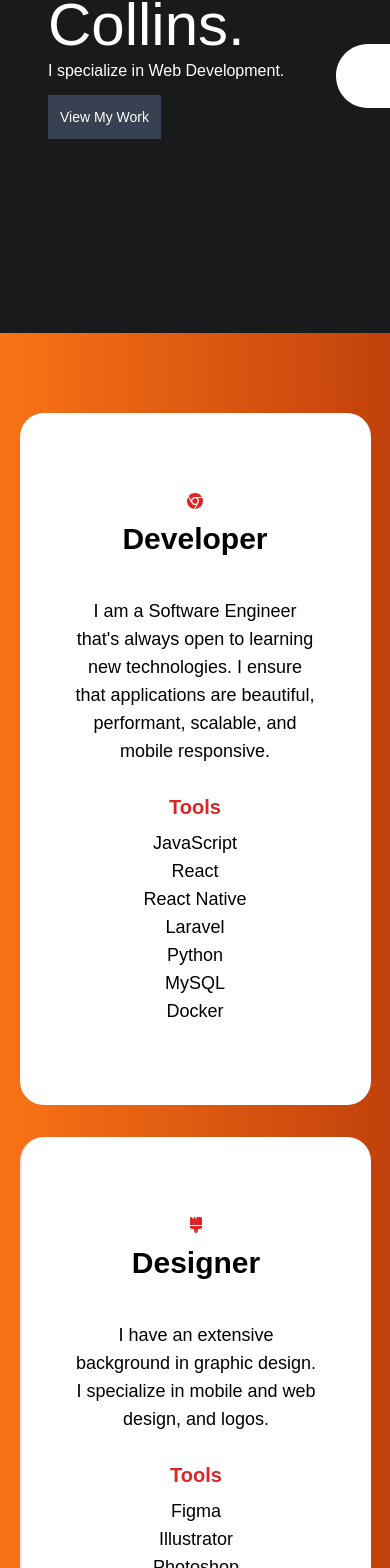
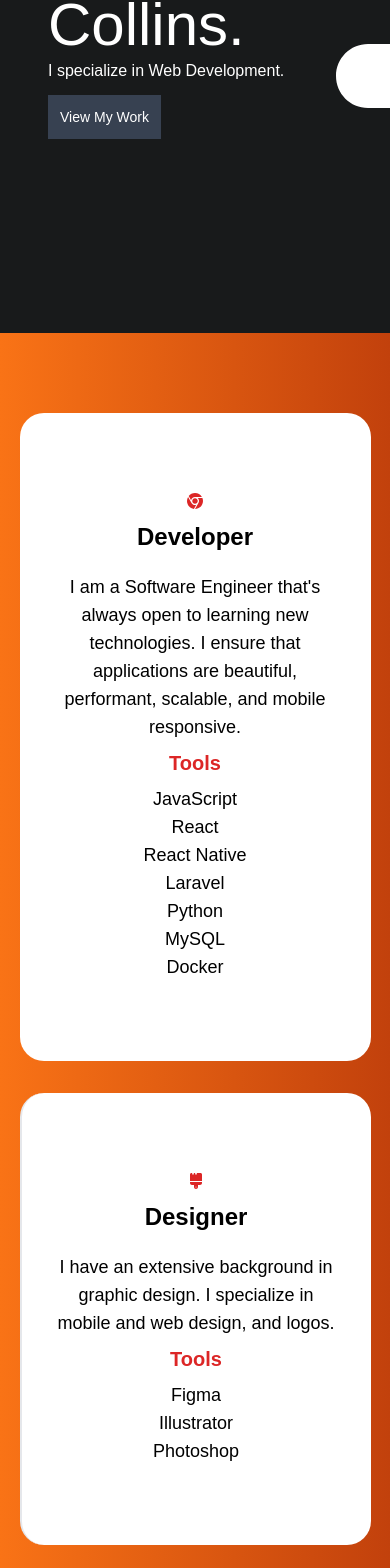
Before and after one commit to javanocollins/nextjs-portfolio, a Next.js app: page / in a window 390 px wide. Shown: the part 376-1944 px from the top of the page. Built offline with nearby package versions, Linux system fonts and the light colour scheme.

Commit message:
update: mobile text size

```diff
--- a/components/About/About.jsx
+++ b/components/About/About.jsx
@@ -6,7 +6,7 @@ import styles from "./About.module.css";
 const About = () => {
   return (
       <div>
-          <h2 className="text-6xl mb-8 uppercase font-medium text-orange-600">
+          <h2 className="lg:text-5xl text-3xl mb-5 uppercase font-medium text-orange-600">
               About Me
           </h2>
 
--- a/components/Contact/Contact.jsx
+++ b/components/Contact/Contact.jsx
@@ -3,7 +3,7 @@ import React from "react";
 const Contact = () => {
     return (
         <div>
-            <h2 className="text-6xl mb-8 uppercase font-medium text-orange-600">
+            <h2 className="lg:text-5xl text-3xl mb-5 uppercase font-medium text-orange-600">
                 Contact
             </h2>
             <div className="mb-5">
--- a/components/Specializations/Specializations.jsx
+++ b/components/Specializations/Specializations.jsx
@@ -3,7 +3,7 @@ import { FontAwesomeIcon } from "@fortawesome/react-fontawesome";
 import { icon } from "@fortawesome/fontawesome-svg-core";
 
 // Styles
-import styles from './Specializations.module.css';
+import styles from "./Specializations.module.css";
 
 const Specializations = ({ devIcon, designIcon }) => {
     const classes = `bg-white h-auto text-center flex flex-col items-center py-20 px-8`;
@@ -16,9 +16,11 @@ const Specializations = ({ devIcon, designIcon }) => {
                     icon={devIcon}
                     className="text-red-600 text-5xl mb-3"
                 />
-                <h2 className="pb-5 text-3xl font-bold">Developer</h2>
+                <h2 className="pb-5 lg:text-3xl text-2xl font-bold">
+                    Developer
+                </h2>
 
-                <p className="w-full p-5 text-lg">
+                <p className="w-full lg:p-5 text-lg">
                     I am a Software Engineer that's always open to learning new
                     technologies. I ensure that applications are beautiful,
                     performant, scalable, and mobile responsive.
@@ -40,8 +42,10 @@ const Specializations = ({ devIcon, designIcon }) => {
                     icon={designIcon}
                     className="text-red-600 text-5xl mb-3"
                 />
-                <h2 className="pb-5 text-3xl font-bold">Designer</h2>
-                <p className="w-full p-5 text-lg">
+                <h2 className="pb-5 lg:text-3xl text-2xl font-bold">
+                    Designer
+                </h2>
+                <p className="w-full lg:p-5 text-lg">
                     I have an extensive background in graphic design. I
                     specialize in mobile and web design, and logos.
                 </p>
```
